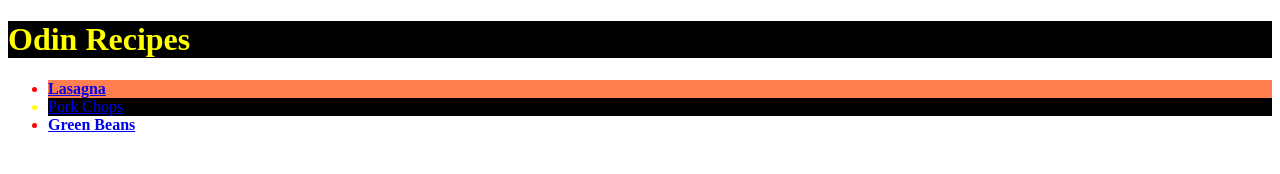
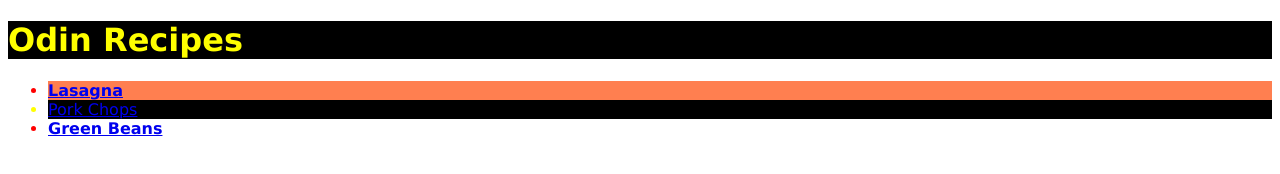
Before and after one commit to mattinatux/odin-recipes, a plain HTML site: page index.html in a window 1280 px wide. Drawn offline with Linux system fonts and the light colour scheme.

Commit message:
update styles.css

```diff
--- a/styles.css
+++ b/styles.css
@@ -1,4 +1,8 @@
 /* styles.css */
+
+* {
+    font-family: Verdana, Geneva, Tahoma, sans-serif;
+}
 
 .index {
     color: yellow;
```
